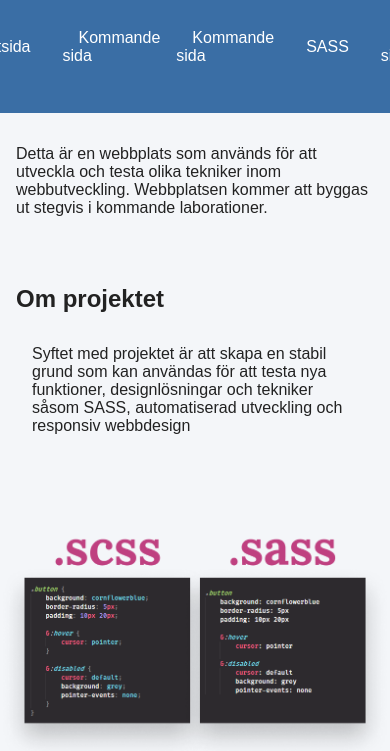
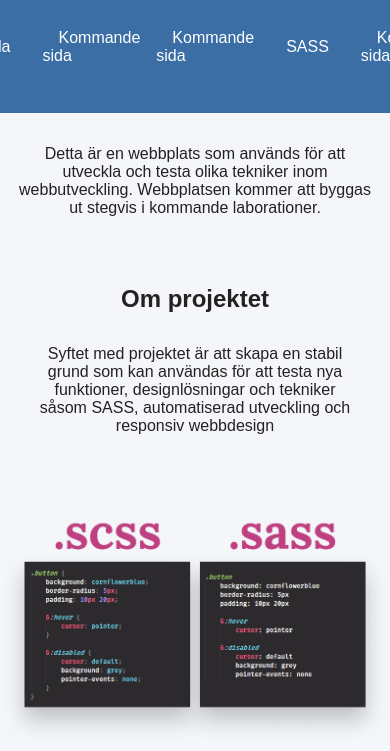
Before and after one commit to linaling92ll-sys/CSS-Preproccesorer, a website built with Vite: page index.html in a window 390 px wide. Shown: the part 93-844 px from the top of the page. Built offline with nearby package versions, Linux system fonts and the light colour scheme; files whose address does not match are found by name.

```diff
--- a/src/scss/base/_typography.scss
+++ b/src/scss/base/_typography.scss
@@ -16,15 +16,24 @@ body {
 
 h1, h2 {
   margin-bottom: 1rem;
+  text-align: center;
 }
 
 p, section {
   margin-bottom: 1rem;
   padding: 1rem;
+  max-width: 800px;
+  text-align: center;
+}
+ul {
+  list-style-position: inside;
+  padding: 0;
+  margin: 1rem auto;
 }
 
 img {
+  display: block;
   max-width: 100%;
   height: auto;
-  margin: 1rem 0;
+  margin: 1rem auto;
 }
--- a/src/scss/layout/_footer.scss
+++ b/src/scss/layout/_footer.scss
@@ -5,6 +5,7 @@ footer {
   padding: 1rem;
   background-color: vars.$secondary-color;
   color: white;
+  width: 100%;
 }
 
 @media (prefers-color-scheme: dark) {
--- a/src/scss/utils/_variables.scss
+++ b/src/scss/utils/_variables.scss
@@ -4,7 +4,7 @@ $bg-color: #f4f6f9;
 $text-color: #222;
 
 // Dark mode färger
-$dark-bg-color: #00370e;
+$dark-bg-color: #1e1e1e;
 $dark-text-color: #f1f1f1;
 $dark-primary-color: #274c77;
 $dark-secondary-color: #3a6ea5;
```
